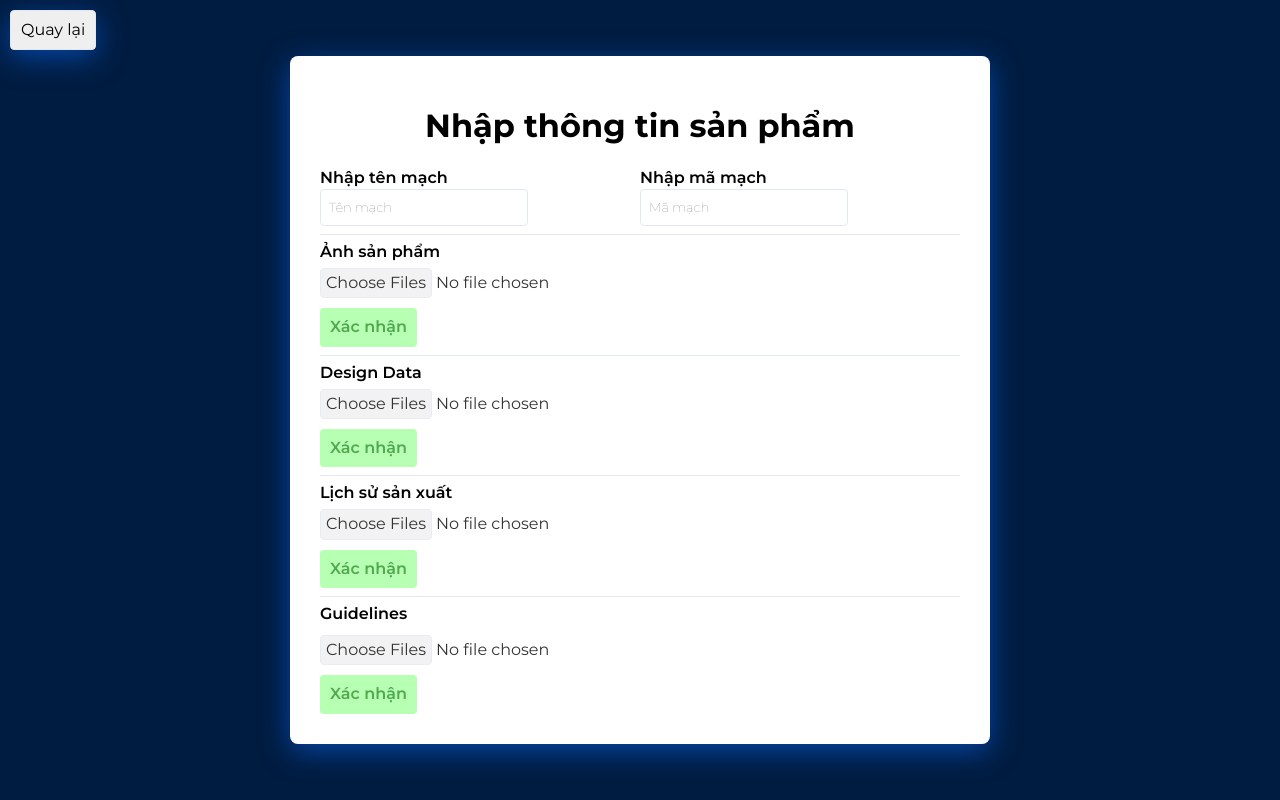
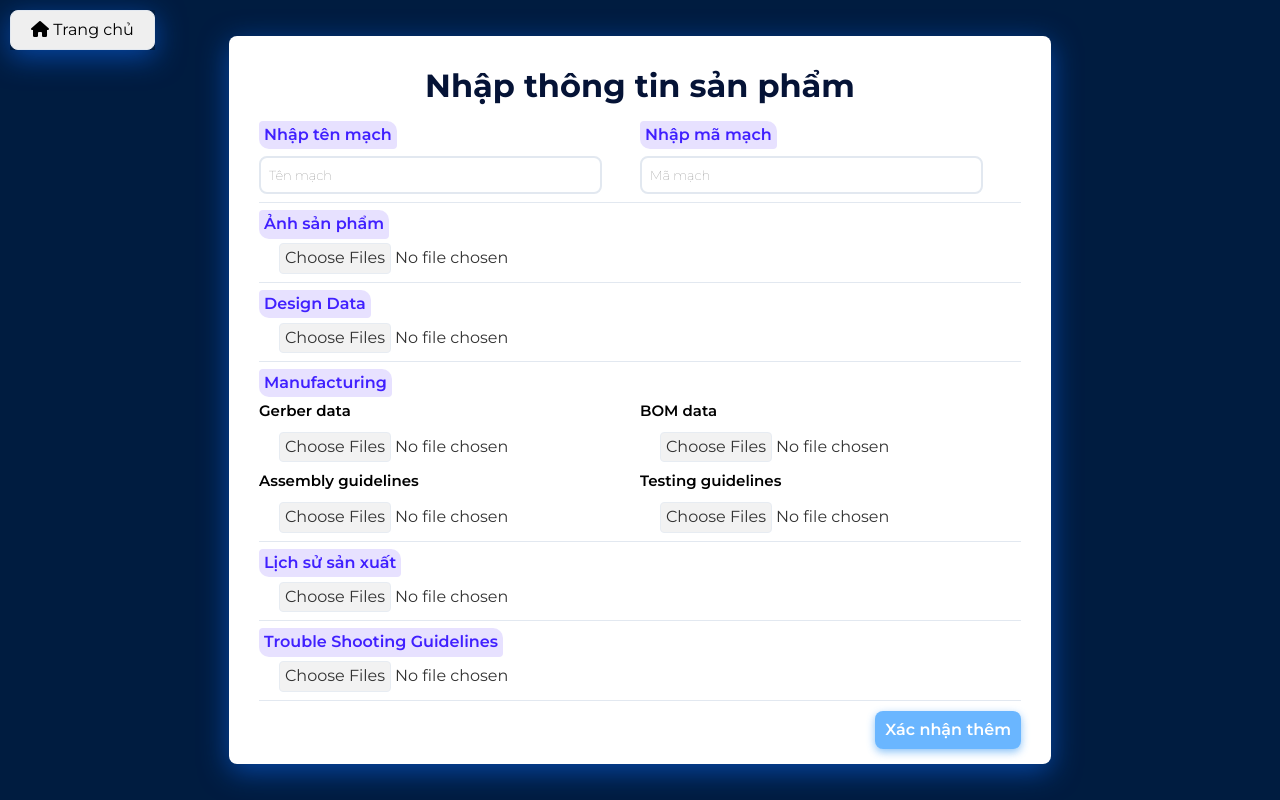
Before and after one commit to dangnguyenquang/hytek_web, a React (Create React App) app in the folder code/FE/: page /addproduct in a window 1280 px wide. Built offline with nearby package versions, Linux system fonts and the light colour scheme.

Commit message:
Update interface & post API

```diff
--- a/code/FE/src/Pages/AddProduct/AddProduct.js
+++ b/code/FE/src/Pages/AddProduct/AddProduct.js
@@ -9,12 +9,60 @@ const cx = classNames.bind(styles);
 function AddProduct() {
   const NameType = "mạch";
 
-  const [selectedFiles, setSelectedFiles] = useState([]);
+  const [selectedImgFiles, setSelectedImgFiles] = useState([]);
+  const [selectedDesDataFiles, setSelectedDesDataFiles] = useState([]);
+  const [selectedHistoryFiles, setSelectedHistoryFiles] = useState([]);
+  const [
+    selectedTroublerShootingGuidelineFiles,
+    setSelectedTroublerShootingGuidelineFiles,
+  ] = useState([]);
+  const [selectedGerberDataFiles, setSelectedGerberDataFiles] = useState([]);
+  const [selectedBOMFiles, setSelectedBOMFiles] = useState([]);
+  const [selectedAssemblyGuidelineFiles, setSelectedAssemblyGuidelineFiles] =
+    useState([]);
+  const [selectedTestingGuidelineFiles, setSelectedTestingGuidelineFiles] =
+    useState([]);
   const [folderName, setFolderName] = useState("");
   const [folderID, setFolderID] = useState("");
 
-  const handleFileChange = (e) => {
-    setSelectedFiles(e.target.files);
+  // Select Img file
+  const handleFileImgChange = (e) => {
+    setSelectedImgFiles(e.target.files);
+  };
+
+  // Select Design-Data file
+  const handleFileDesDataChange = (e) => {
+    setSelectedDesDataFiles(e.target.files);
+  };
+
+  // Select Gerber-Data file
+  const handleFileGerberDataChange = (e) => {
+    setSelectedGerberDataFiles(e.target.files);
+  };
+
+  // Select BOM file
+  const handleFileBOMChange = (e) => {
+    setSelectedBOMFiles(e.target.files);
+  };
+
+  // Select Assembly-Guideline file
+  const handleFileAssemblyGuidelineChange = (e) => {
+    setSelectedAssemblyGuidelineFiles(e.target.files);
+  };
+
+  // Select Testing-Guideline file
+  const handleFileTestingGuidelineChange = (e) => {
+    setSelectedTestingGuidelineFiles(e.target.files);
+  };
+
+  // Select History file
+  const handleFileHistoryChange = (e) => {
+    setSelectedHistoryFiles(e.target.files);
+  };
+
+  // Select Guideline file
+  const handleFileGuidelineChange = (e) => {
+    setSelectedTroublerShootingGuidelineFiles(e.target.files);
   };
 
   // GET NAME
@@ -28,35 +76,87 @@ function AddProduct() {
   };
 
   const handleUpload = async () => {
-    if (!folderName && !selectedFiles) {
-      alert("Vui lòng nhập tên thư mục.");
+    if (!folderName || !folderID) {
+      alert("Vui lòng nhập đầy đủ tên và mã sản phẩm.");
       return;
     }
 
+    // Dong goi du lieu tu INPUT
     const formData = new FormData();
     formData.append("folderName", folderName);
-    formData.append("folderID",folderID);
-
-    for (let i = 0; i < selectedFiles.length; i++) {
-      formData.append("files", selectedFiles[i]);
+    formData.append("folderID", folderID);
+    // Add IMG file
+    for (let i = 0; i < selectedImgFiles.length; i++) {
+      formData.append("img", selectedImgFiles[i]);
+    }
+    // Add DesData file
+    for (let i = 0; i < selectedDesDataFiles.length; i++) {
+      formData.append("design", selectedDesDataFiles[i]);
+    }
+    // Add GerberData file
+    for (let i = 0; i < selectedGerberDataFiles.length; i++) {
+      formData.append("gerber", selectedGerberDataFiles[i]);
+    }
+    // Add BOMData file
+    for (let i = 0; i < selectedBOMFiles.length; i++) {
+      formData.append("bom", selectedBOMFiles[i]);
+    }
+    // Add AssemblyGuideline file
+    for (let i = 0; i < selectedAssemblyGuidelineFiles.length; i++) {
+      formData.append("assembly-guidelines", selectedAssemblyGuidelineFiles[i]);
+    }
+    // Add TestingGuideline file
+    for (let i = 0; i < selectedTestingGuidelineFiles.length; i++) {
+      formData.append("testing-guidelines", selectedTestingGuidelineFiles[i]);
+    }
+    // Add History file
+    for (let i = 0; i < selectedHistoryFiles.length; i++) {
+      formData.append("production-history", selectedHistoryFiles[i]);
+    }
+    // Add Guideline file
+    for (let i = 0; i < selectedTroublerShootingGuidelineFiles.length; i++) {
+      formData.append(
+        "trouble-shooting-guidelines",
+        selectedTroublerShootingGuidelineFiles[i]
+      );
     }
 
-    // Gui data cho BE
+    // Gui data -> BE
     try {
-      const response = await axios.post("/upload/img", formData, {
+      const response = await axios.post("/upload", formData, {
         headers: {
           "Content-Type": "multipart/form-data",
         },
       });
-      console.log(response.data);
+      const uploadsuccess = document.querySelector(".UploadSuccessed");
+      uploadsuccess.classList.toggle("activeNotification");
+      setTimeout(() => {
+        uploadsuccess.classList.toggle("activeNotification");
+      }, 2000);
+      clearTimeout();
     } catch (error) {
-      console.error(error);
+      const uploadfail = document.querySelector(".UploadFailed");
+      uploadfail.classList.toggle("activeNotification");
+      setTimeout(() => {
+        uploadfail.classList.toggle("activeNotification");
+      }, 2000);
+      clearTimeout();
     }
   };
 
   return (
     <Fragment>
       <div className={cx("addproduct__container")}>
+        <div className={cx("UploadSuccessed Notification")}>
+          <span className={cx("Notification-Message")}>Thêm thành công</span>
+          <i class="fa-solid fa-circle-check"></i>
+        </div>
+
+        <div className={cx("UploadFailed Notification")}>
+          <span className={cx("Notification-Message")}>Thêm thất bại</span>
+          <i class="fa-solid fa-circle-exclamation"></i>
+        </div>
+
         <div className={cx("backtohomeBtn")}>
           <button>
             <Link
@@ -65,9 +165,10 @@ function AddProduct() {
                 textDecoration: "none",
                 color: "#000",
                 fontSize: "1.6rem",
+                padding: "10px",
               }}
             >
-              Quay lại
+              <i class="fa-solid fa-house"></i> Trang chủ
             </Link>
           </button>
         </div>
@@ -83,7 +184,7 @@ function AddProduct() {
             <div className={cx("input__product-Name")}>
               <label>Nhập tên {NameType}</label>
               <input
-                type="Name"
+                type="text"
                 name="Name"
                 placeholder={`Tên` + " " + NameType}
                 onChange={(e) => handleFolderNameChange(e)}
@@ -94,7 +195,7 @@ function AddProduct() {
             <div className={cx("input__product-ID")}>
               <label>Nhập mã {NameType}</label>
               <input
-                type="ID"
+                type="text"
                 name="ID"
                 placeholder={`Mã` + " " + NameType}
                 onChange={(e) => handleFolderIDChange(e)}
@@ -108,12 +209,9 @@ function AddProduct() {
             <input
               className={cx("selectFile")}
               type="file"
-              onChange={handleFileChange}
+              onChange={(e) => handleFileImgChange(e)}
               multiple
             />
-            <div className={cx("input__product-upload-folderName")}>
-              <button onClick={handleUpload}>Xác nhận</button>
-            </div>
           </div>
 
           {/* Them file Design Data */}
@@ -122,15 +220,60 @@ function AddProduct() {
             <input
               className={cx("selectFile")}
               type="file"
-              onChange={handleFileChange}
+              onChange={(e) => handleFileDesDataChange(e)}
               multiple
             />
-            <div className={cx("input__product-upload-folderName")}>
-              <button onClick={handleUpload}>Xác nhận</button>
-            </div>
           </div>
 
           {/* Them Manufacturing */}
+          <div className={cx("input__product-upload Manufacturing")}>
+            <span>Manufacturing</span>
+            <div className={cx("Manufacturing__Cards")}>
+              {/* Them Gerber Data */}
+              <div className={cx("input_product-upload-Card")}>
+                <label>Gerber data</label>
+                <input
+                  className={cx("selectFile")}
+                  type="file"
+                  onChange={(e) => handleFileGerberDataChange(e)}
+                  multiple
+                />
+              </div>
+
+              {/* Them BOM Data */}
+              <div className={cx("input_product-upload-Card")}>
+                <label>BOM data</label>
+                <input
+                  className={cx("selectFile")}
+                  type="file"
+                  onChange={(e) => handleFileBOMChange(e)}
+                  multiple
+                />
+              </div>
+
+              {/* Them Assembly guideline */}
+              <div className={cx("input_product-upload-Card")}>
+                <label>Assembly guidelines</label>
+                <input
+                  className={cx("selectFile")}
+                  type="file"
+                  onChange={(e) => handleFileAssemblyGuidelineChange(e)}
+                  multiple
+                />
+              </div>
+
+              {/* Them Testing guideline */}
+              <div className={cx("input_product-upload-Card")}>
+                <label>Testing guidelines</label>
+                <input
+                  className={cx("selectFile")}
+                  type="file"
+                  onChange={(e) => handleFileTestingGuidelineChange(e)}
+                  multiple
+                />
+              </div>
+            </div>
+          </div>
 
           {/* Them file History */}
           <div className={cx("input__product-upload History")}>
@@ -138,26 +281,26 @@ function AddProduct() {
             <input
               className={cx("selectFile")}
               type="file"
-              onChange={handleFileChange}
+              onChange={(e) => handleFileHistoryChange(e)}
               multiple
             />
-            <div className={cx("input__product-upload-folderName")}>
-              <button onClick={handleUpload}>Xác nhận</button>
-            </div>
           </div>
 
           {/* Them file Guidelines */}
-          <div className={cx("input__product-upload Guidelines")}>
-            <label>Guidelines</label>
+          <div
+            className={cx("input__product-upload TroubleShootingGuidelines")}
+          >
+            <label>Trouble Shooting Guidelines</label>
             <input
               className={cx("selectFile")}
               type="file"
-              onChange={handleFileChange}
+              onChange={(e) => handleFileGuidelineChange(e)}
               multiple
             />
-            <div className={cx("input__product-upload-folderName")}>
-              <button onClick={handleUpload}>Xác nhận</button>
-            </div>
+          </div>
+
+          <div className={cx("input__product-upload-folderName")}>
+            <button onClick={handleUpload}>Xác nhận thêm</button>
           </div>
         </div>
       </div>
--- a/code/FE/src/Pages/AddProduct/AddProduct.scss
+++ b/code/FE/src/Pages/AddProduct/AddProduct.scss
@@ -19,8 +19,9 @@
   & button {
     border: solid 1px var(--primary-boderColor);
     cursor: pointer;
+    border-radius: 4px;
     padding: 10px;
-    border-radius: 4px;
+    border-radius: 8px;
   }
 }
 
@@ -30,14 +31,14 @@
 
 .addproduct__box {
   background-color: var(--white-background);
-  padding: 30px;
+  padding: 10px 30px;
   box-shadow: var(--primary-boxshadow);
   border-radius: 8px;
   min-height: 450px;
   min-width: 700px;
 
   & > div:not(:last-child) {
-    border-bottom: solid 1.7px var(--primary-boderColor);
+    border-bottom: solid 1px var(--primary-boderColor);
     margin-bottom: 5px;
     padding: 15px 0 8px 0;
   }
@@ -49,9 +50,10 @@
 
 .addproduct__title {
   text-align: center;
-  margin-bottom: 30px !important;
   padding: 0 !important;
   cursor: pointer;
+  margin-bottom: 20px !important;
+  color: #051336;
 }
 
 .input__product-Name-Id {
@@ -61,6 +63,7 @@
 
 .input__product-Name, .input__product-ID {
   position: relative;
+  padding-top: 15px;
 
   & label {
     margin-right: 10px;
@@ -68,15 +71,20 @@
     font-weight: 600;
     position: absolute;
     top: -20px;
+    color: var(--label-color);
+    background-color: var(--label-backgroundColor);
+    padding: 5px;
+    border-radius: 4px 10px;
   }
 
   & input {
     padding: 8px;
-    border: solid 1.5px #E2E8F0;
-    border-radius: 4px;
+    border: solid 2px #E2E8F0;
+    border-radius: 8px;
     font-size: 1.6rem;
     font-weight: 100;
     outline: none;
+    width: 90%;
     &:focus {
       box-shadow: var(--input-boxshadow);
     }
@@ -87,16 +95,20 @@
 }
 
 .input__product-upload {
-  padding-top: 20px;
-  margin-top: 8px;
+  padding-top: 25px;
   display: block;
   position: relative;
 
-  & label {
+  & > label, & > span {
     cursor: pointer;
     font-weight: 600;
     position: absolute;
     top: 0;
+    color: var(--label-color);
+    background-color: var(--label-backgroundColor);
+    padding: 5px;
+    border-radius: 4px 10px;
+    margin-top: 2px;
   }
 
   &:not(:last-child) {
@@ -110,9 +122,10 @@
 }
 
 .selectFile {
-  padding: 10px 0;
+  padding-top: 20px;
   cursor: pointer;
   opacity: .8;
+  margin-left: 20px;
 
   &:hover {
     opacity: 1;
@@ -143,13 +156,16 @@
 
   & button {
     border: none;
-    border-radius: 4px;
+    border-radius: 8px;
     padding: 10px;
     font-weight: 600;
     background-color: var(--submit-button);
     cursor: pointer;
     color: var(--submit-colorFont);
     opacity: .8;
+    float: right;
+    box-shadow: var(--submit-buttonShadow);
+    margin: 5px 0;
 
     &:hover {
       opacity: 1;
@@ -157,3 +173,83 @@
     }
   }
 }
+
+.Manufacturing {
+
+  & span {
+    font-weight: 600;
+  }
+}
+
+.Manufacturing__Cards {
+  display: grid;
+  grid-template-columns: 50% 50%;
+  row-gap: 10px;
+  margin-top: 20px;
+}
+
+.input_product-upload-Card {
+  position: relative;
+  padding-top: 10px;
+
+  & > label {
+    position: absolute;
+    top: 0;
+    font-weight: 600;
+    font-size: 1.5rem;
+  }
+}
+
+.UploadSuccessed, .UploadFailed {
+  position: absolute;
+  right: 0;
+  top: 10px;
+  background: var(--white-background);
+  border-radius: 4px;
+  width: 200px;
+  height: 50px;
+  align-items: center;
+  overflow: hidden;
+  cursor: pointer;
+  display: none;
+}
+
+
+.Notification-Message {
+  position: relative;
+  margin-left: 10px;
+}
+
+.UploadSuccessed {
+  color: var(--sucess-color);
+  background: var(--sucess-bacground);
+  font-weight: 500;
+  border-left: solid 5px var(--sucess-color);
+}
+
+.UploadFailed {
+  color: var(--fail-color);
+  background: var(--fail-background);
+  font-weight: 500;
+  border-left: solid 5px var(--fail-color);
+}
+
+.fa-circle-exclamation, .fa-circle-check {
+  position: absolute;
+  right: 10px;
+  text-align: center;
+}
+
+.activeNotification {
+  display: flex;
+  z-index: 1;
+  animation: showNotification .8s ease forwards;
+  @keyframes showNotification {
+    0% {
+      transform: translateX(-30%);
+    }
+    100% {
+      transform: translateX(0px);
+    }
+  }
+}
```
Also changed, not shown: code/FE/src/components/GlobalStyle/GlobalStyle.scss (+11 -3 lines).
